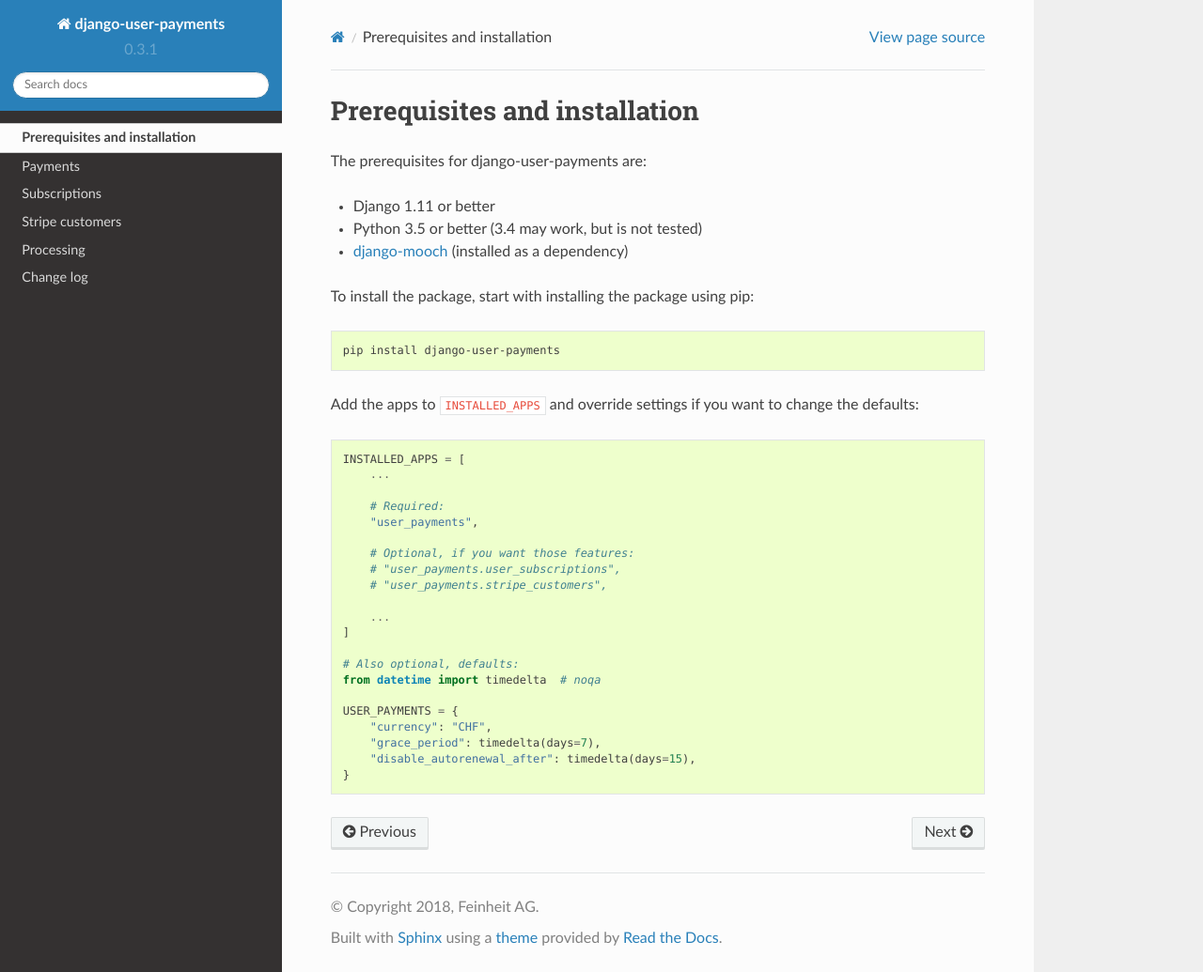
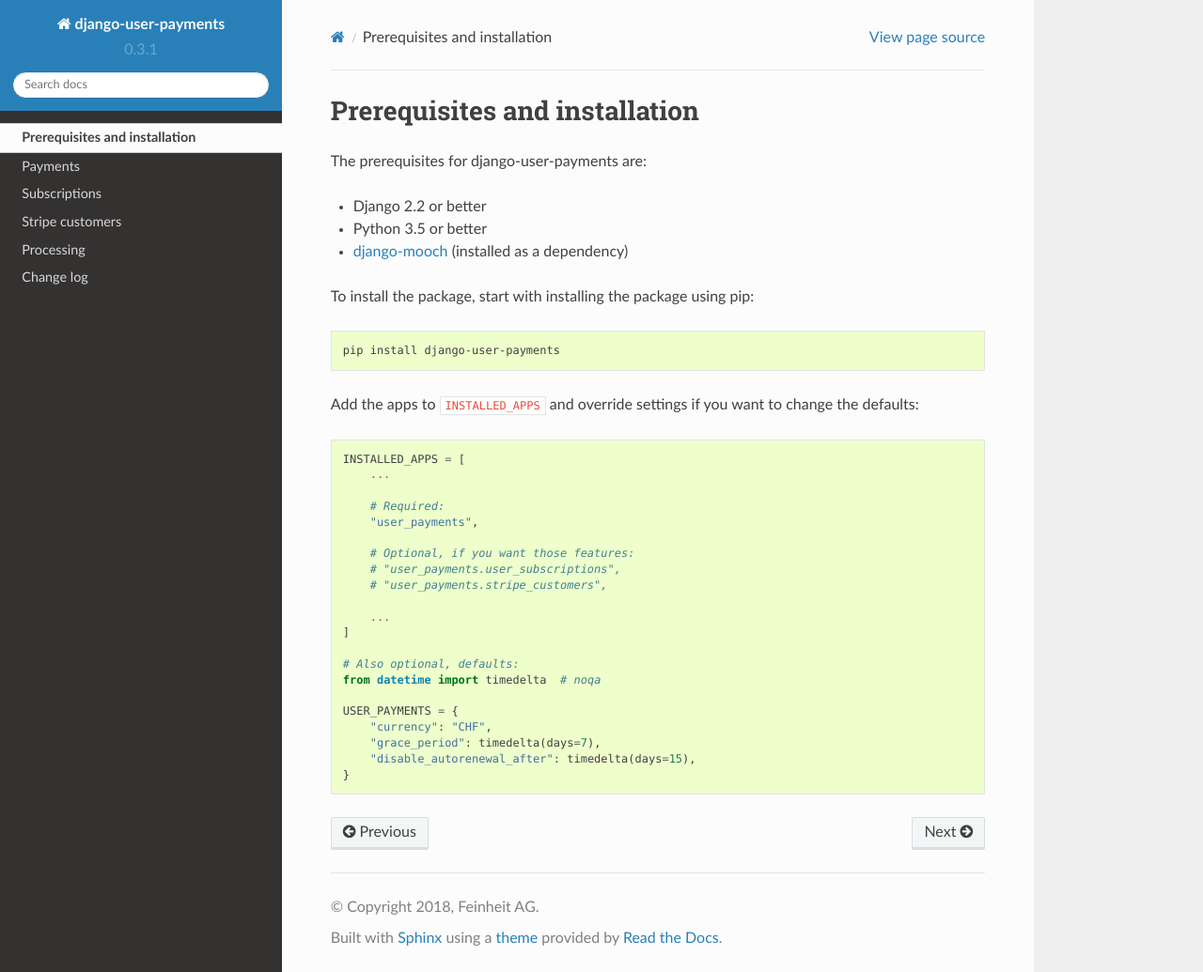
Before and after one commit to matthiask/django-user-payments, a Sphinx documentation site: the page built from docs/installation.rst, in a window 1280 px wide and 1035 px high. Shown: the whole window at 94% size. Built offline with Sphinx 7.4.7 and the Read the Docs theme 2.0.0, drawn with Linux system fonts in a browser that asks for light colours.

Commit message:
Ruthlessly prune the list of supported Django versions

```diff
--- a/docs/installation.rst
+++ b/docs/installation.rst
@@ -3,8 +3,8 @@
 
 The prerequisites for django-user-payments are:
 
-- Django 1.11 or better
-- Python 3.5 or better (3.4 may work, but is not tested)
+- Django 2.2 or better
+- Python 3.5 or better
 - `django-mooch <https://github.com/matthiask/django-mooch>`_
   (installed as a dependency)
 
--- a/setup.py
+++ b/setup.py
@@ -36,6 +36,7 @@
         "Programming Language :: Python :: 3",
         "Programming Language :: Python :: 3.5",
         "Programming Language :: Python :: 3.6",
+        "Programming Language :: Python :: 3.7",
         "Topic :: Internet :: WWW/HTTP :: Dynamic Content",
         "Topic :: Software Development",
         "Topic :: Software Development :: Libraries :: Application Frameworks",
```
Also changed, not shown: .travis.yml, 1 other file.
